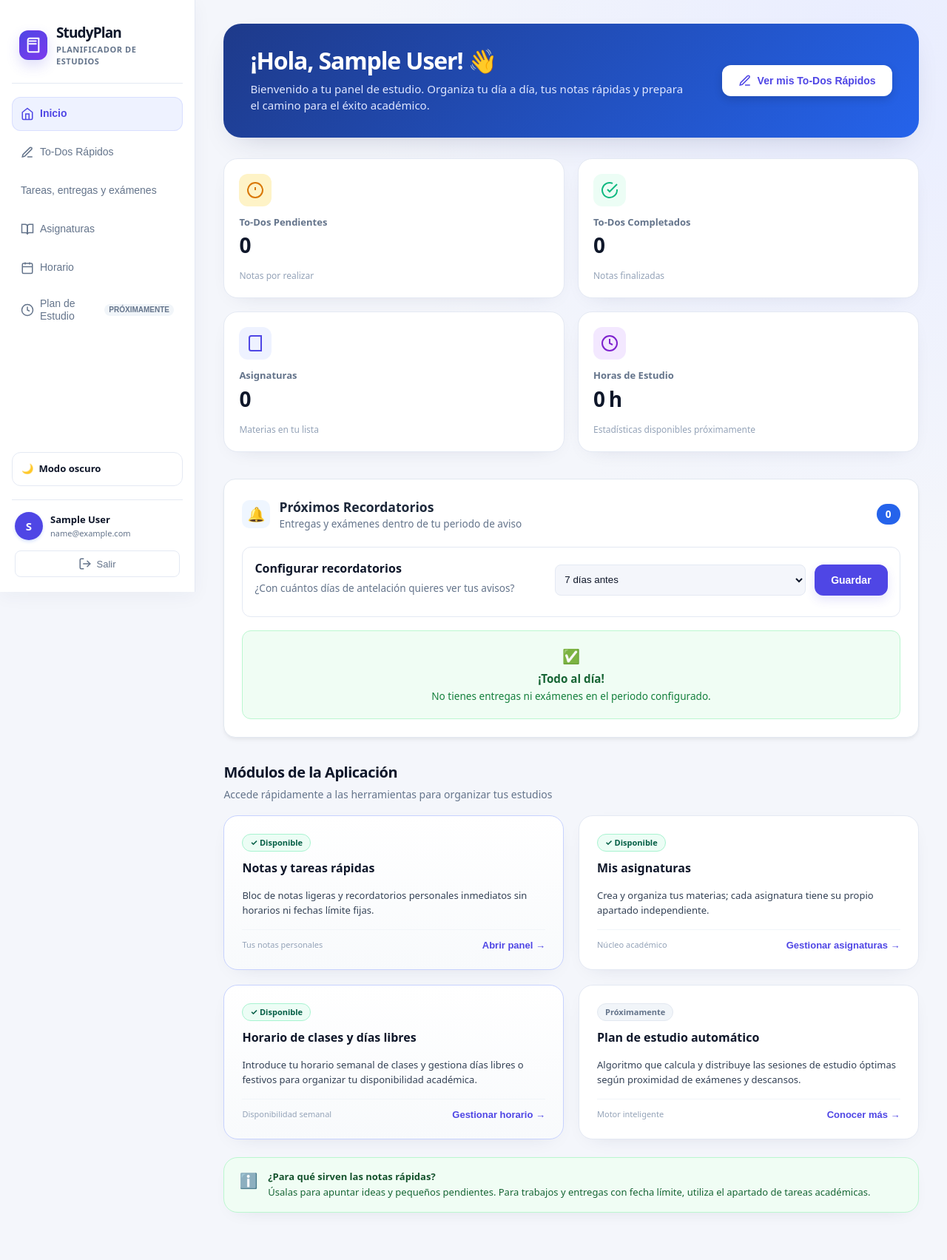
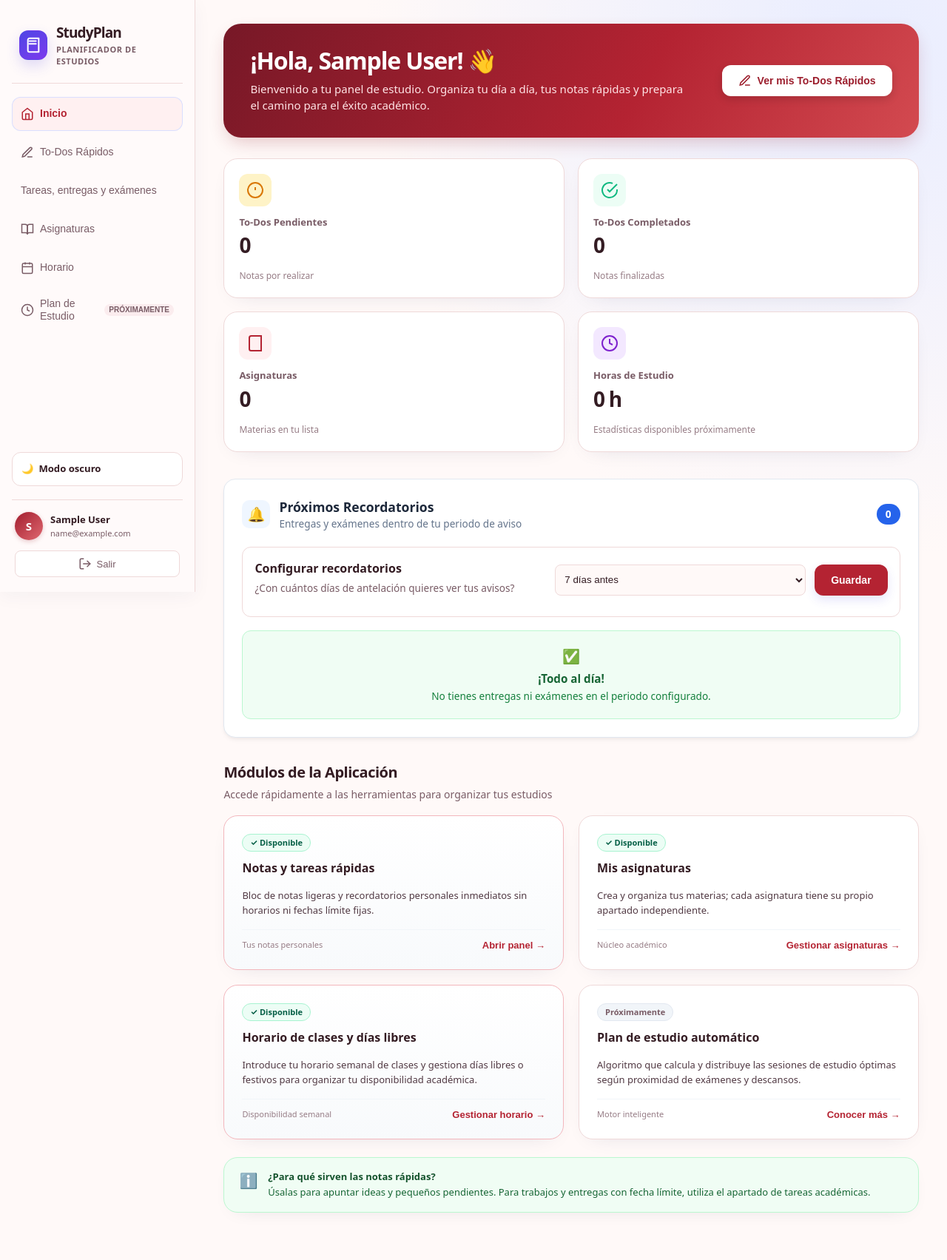
Before and after one commit to Qpalmer45/IS1-Planificador-de-Estudios, a Flask app: page / in a window 1280 px wide. Shown: the whole page at 74% size. Run offline with Flask 3, Linux system fonts and the light colour scheme; the visitor is signed in with stand-in values (Sample User, id 1); data that the repository does not hold is empty.

Commit message:
style(theme): paleta rojo granate para modo claro sin alterar modo oscuro

```diff
--- a/static/style.css
+++ b/static/style.css
@@ -2632,3 +2632,34 @@ html[data-theme="dark"] .plan-block-form input,html[data-theme="dark"] .plan-blo
 html[data-theme="dark"] .plan-mini-slot,html[data-theme="dark"] .plan-mini-day { background:#202e45; border-color:#42516a; color:#f1f5f9; }
 html[data-theme="dark"] .plan-mini-slot.occupied { background:#5c451b; border-color:#f59e0b; color:#fef3c7; }
 html[data-theme="dark"] .plan-mini-slot.selected,html[data-theme="dark"] .plan-mini-day.selected { background:#193b6b; outline-color:#93c5fd; }
+
+/* Tema claro rojo granate: identidad cálida, conservando intacto el modo oscuro. */
+html:not([data-theme="dark"]) {
+  --primary:#b42332;
+  --primary-hover:#8f1826;
+  --primary-light:#fff0f1;
+  --primary-border:#f3b7bd;
+  --bg-page:#fff9f8;
+  --bg-card:#ffffff;
+  --border-card:#efd9d9;
+  --text-main:#341c23;
+  --text-body:#513943;
+  --text-muted:#795c66;
+  --text-light:#967c85;
+  --shadow-card:0 12px 30px -4px rgba(126,31,47,.08);
+}
+html:not([data-theme="dark"]) .navbar { background:#fffafa; }
+html:not([data-theme="dark"]) .welcome-card { background:linear-gradient(120deg,#771827,#b42332 60%,#d34a50); box-shadow:0 10px 25px -5px rgba(139,24,38,.24); }
+html:not([data-theme="dark"]) .welcome-text p { color:#ffe3e5; }
+html:not([data-theme="dark"]) .welcome-action .primary-btn { color:#9c1e2d; }
+html:not([data-theme="dark"]) .user-avatar { background:linear-gradient(135deg,#a21d2e,#df6870); box-shadow:0 2px 6px rgba(151,28,43,.22); }
+html:not([data-theme="dark"]) .tab-btn:hover { background:#ffeaed; }
+html:not([data-theme="dark"]) .tab-badge.muted { background:#fbecee; }
+html:not([data-theme="dark"]) .plan-mini-slot:hover,
+html:not([data-theme="dark"]) .plan-mini-day:hover { border-color:#b42332; background:#ffe1e5; color:#7e1726; }
+html:not([data-theme="dark"]) .plan-mini-slot.selected,
+html:not([data-theme="dark"]) .plan-mini-day.selected { outline-color:#b42332; background:#ffdce1; color:#821726; }
+html:not([data-theme="dark"]) .plan-mini-slot.occupied { background:#fff0d4; border-color:#d18a26; color:#774413; }
+html:not([data-theme="dark"]) .plan-block-item { background:#fff0d4; color:#774413; }
+html:not([data-theme="dark"]) .plan-block-result { background:#fff0d4; color:#774413; }
+html:not([data-theme="dark"]) :is(a,button,input,select,textarea):focus-visible { outline-color:#b42332; }
```
